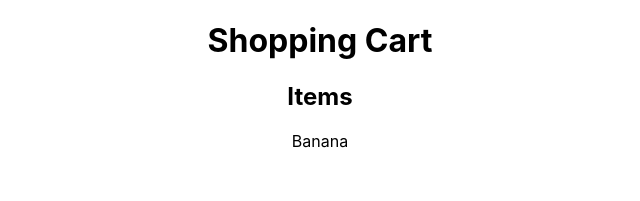
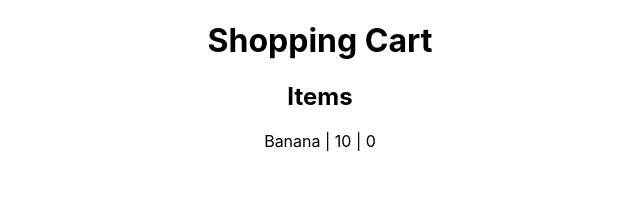
Before and after one commit to alexander215/shopping-cart, a React (Create React App) app: page / in a window 1280 px wide. Shown: the top 201 px of the page, without its empty margins (320-960 px from the left). Built offline with nearby package versions, Linux system fonts and the light colour scheme.

Commit message:
Pass state through to line item container

```diff
--- a/src/components/ItemContainer/ItemContainer.js
+++ b/src/components/ItemContainer/ItemContainer.js
@@ -1,11 +1,15 @@
 import React, {useState} from 'react'
+import LineItemContainer from '../LineItemContainer/LineItemContainer';
+
 
 const ItemContainer = (props) => {
 
   return (
     <div>
       <h2>Items</h2>
-      {props.fruit[0].name}
+      {/* {props.fruit[0].name} */}
+      <LineItemContainer name={props.fruit[0].name} price={props.fruit[0].price} weight={props.fruit[0].weight}/>
+
 
     </div>
   )
--- /dev/null
+++ b/src/components/LineItemContainer/LineItemContainer.js
@@ -0,0 +1,11 @@
+import React from 'react'
+
+const LineItemContainer = (props) => {
+  return (
+    <div>
+      {props.name} | {props.price} | {props.weight}
+    </div>
+  )
+}
+
+export default LineItemContainer
```
Also changed, not shown: src/components/App.js (+4 -4 lines).
